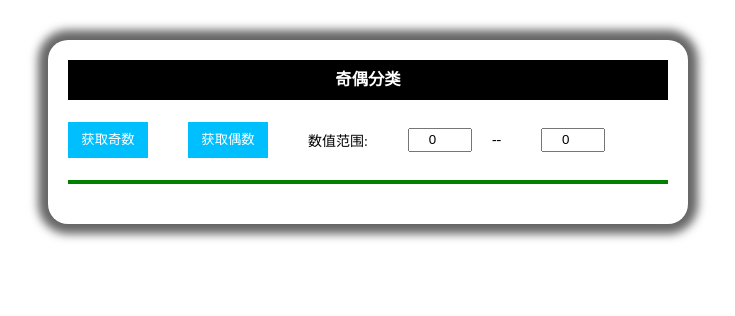
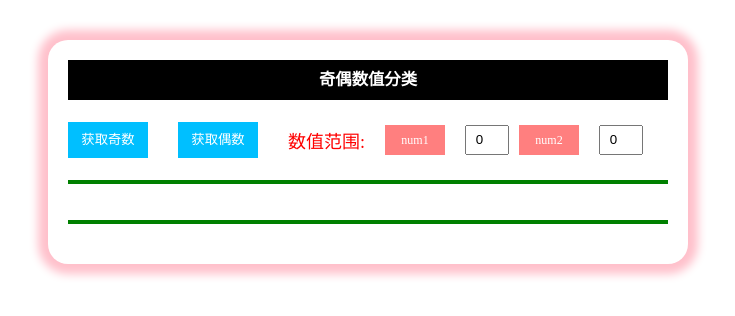
Before and after one commit to wu241617/hongbaoshu_js, a plain HTML site: page 10_code/index.html in a window 1280 px wide. Both pictures are taken after a click on the button "获取奇数". Shown: the whole page, without its empty margins (272-1007 px from the left). Drawn offline with Linux system fonts and the light colour scheme.

Commit message:
代码提交

```diff
--- a/10_code/index.html
+++ b/10_code/index.html
@@ -24,7 +24,7 @@
 				margin:2rem auto 0;
 				padding:1rem;
 				border-radius:1rem;
-				box-shadow:0 0 0.5rem 0.5rem #666;
+				box-shadow:0 0 0.5rem 0.5rem pink;
 				font-size:0.7rem;
 			}
 			h3{
@@ -52,18 +52,18 @@
 				background-color:deepskyblue;
 				transition:all 1s;
 				border:0;
-				margin-right:2rem;
+				margin-right:1.5rem;
 			}
 			button:hover{
 				background-color:dodgerblue;
 			}
 			input{
 				display:block;
-				width:3rem;
-				height:1rem;
-				line-height:1rem;
+				width:2rem;
+				height:1.3rem;
+				line-height:1.3rem;
 				text-align:center;
-				margin-right:1rem;
+				margin-right:0.5rem;
 			}
 			hr{
 				border:0.1rem solid green;
@@ -71,7 +71,32 @@
 			}
 			span{
 				display:block;
-				margin-right:2rem;
+				margin-right:1rem;
+				color:red;
+				font-size:0.6rem;
+			}
+			.btn{
+				background-color:black;
+				color:white;
+				width:3rem;
+				height:1.5rem;
+				text-align:center;
+				line-height:1.5rem;
+				border:none;
+				background-color:rgba(255,0,0,.5);
+				cursor:pointer;
+				transition:all 1s;
+			}
+			.btn:hover{
+				background-color:rgba(255,0,0,.7);
+			}
+			.num{
+				font-size:0.9rem;
+			}
+			div{
+				width:100%;
+				height:auto;
+				overflow:auto;
 			}
 		</style>
 		<style>
@@ -89,14 +114,13 @@
 	<body>
 		<main>
 			<section>
-				<h3>奇偶分类</h3>
+				<h3>奇偶数值分类</h3>
 				<p>
 					<button>获取奇数</button>
 					<button>获取偶数</button>
-					<span>数值范围:</span>
-					<input type="number" name="num1" value='0'>
-					<span>--</span>
-					<input type="number" name="num2" value='0'>
+					<span class="num">数值范围:</span>
+					<span class="btn">num1</span><input type="number" name="num1" value='0'>
+					<span class="btn">num2</span><input type="number" name="num2" value='0'>
 				</p>
 				<hr>
 				<div></div>
@@ -105,12 +129,54 @@
 
 		<script>
 			// 获取DOM元素节点
-			var btns = document.querySelector('button');
+			var btns = document.querySelectorAll('button');
 			var inputs = document.querySelectorAll('input');
+			var div = document.querySelector('div');
 
+			// 输入值做限定（不能小于0）
 			for(var i=0; i<inputs.length; i++){
 				inputs[i].onchange = function(){
 					Number(this.value) < 0 ? this.value = 0 : '';
+					div.innerHTML = '';
+				}
+			}
+
+			// 获取奇数
+			btns[0].addEventListener('click',function(){
+				var number = test();
+				if(number.num1 > number.num2){
+					 alert('请确保输入满足 : num1 > num2');
+					 return ;
+				}
+				for(var i=number.num1; i<=number.num2; i++){
+					if(i % 2 !== 0){
+						div.innerHTML += i+'&nbsp;&nbsp;&nbsp;';
+					}
+				}
+				div.innerHTML += '<br><hr>';
+			},false);
+
+			//获取偶数
+			btns[1].addEventListener('click',function(){
+				var number = test();
+				if(number.num1 > number.num2){
+					 alert('请确保输入满足 : num1 > num2');
+					 return ;
+				}
+				for(var i=number.num1; i<=number.num2; i++){
+					if(i % 2 === 0){
+						div.innerHTML += i+'&nbsp;&nbsp;&nbsp;';
+					}
+				}
+				div.innerHTML += '<br><hr>';
+			},false);
+
+			function test(){
+				var num1 = Number(inputs[0].value);
+				var num2 = Number(inputs[1].value);
+				return {
+					num1: num1,
+					num2: num2
 				}
 			}
 		</script>
```
